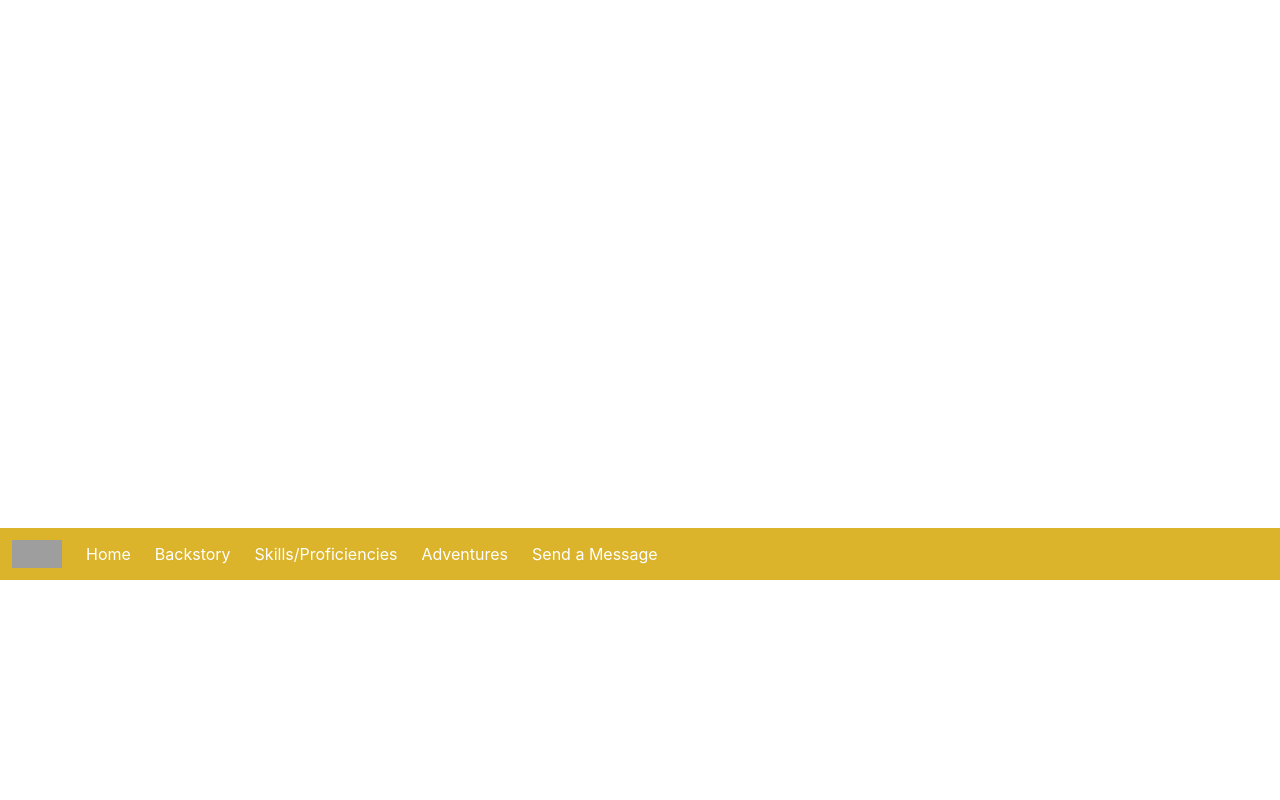
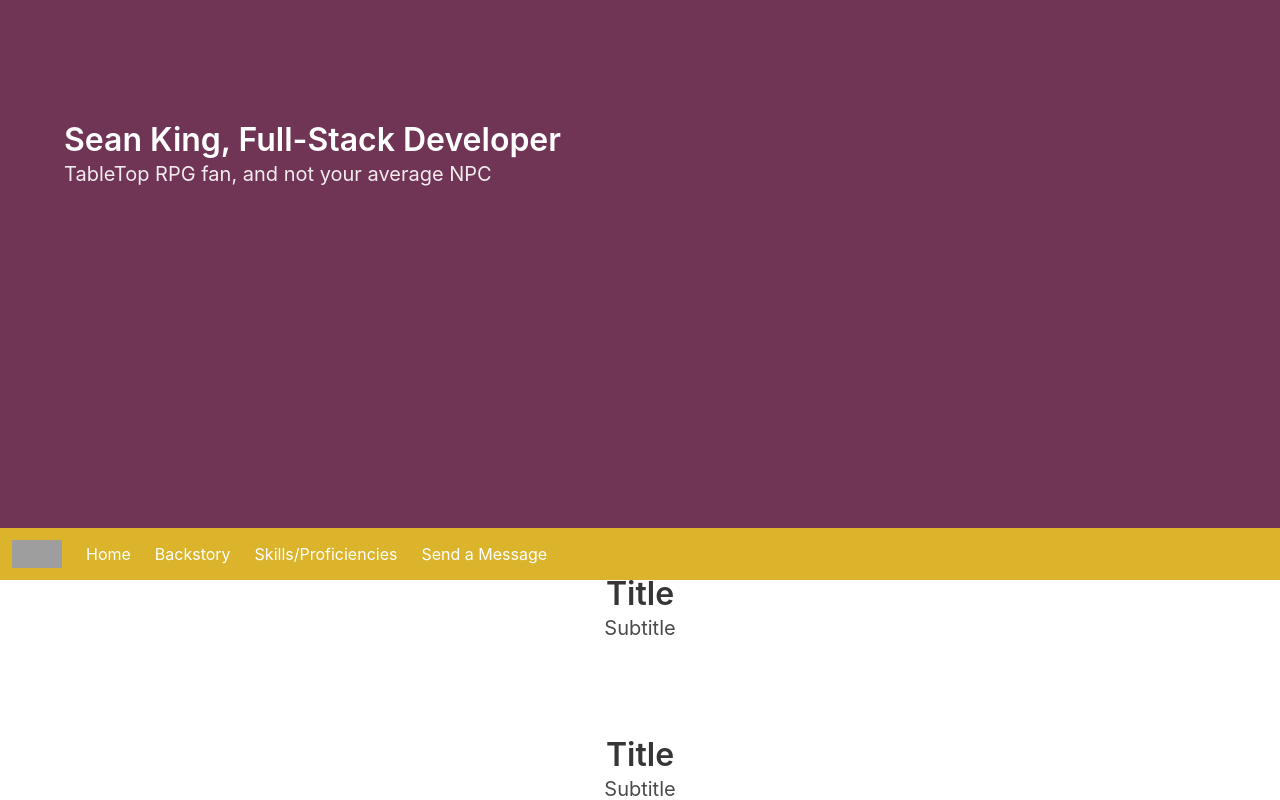
Before and after one commit to seanianking/MrKingsPortfolio, a React (Create React App) app: page /SkillsProficiencies in a window 1280 px wide. Shown: the part 220-1020 px from the top of the page. Before the commit the page ends 800 px from the top, so only its background shows below. Built offline with nearby package versions, Linux system fonts and the light colour scheme; grey boxes are pictures that could not be loaded.

Commit message:
reverting to previous commit

```diff
--- a/package.json
+++ b/package.json
@@ -11,7 +11,6 @@
     "express": "^4.17.1",
     "react": "^16.13.1",
     "react-dom": "^16.13.1",
-    "react-router-dom": "^5.2.0",
     "react-scripts": "3.4.1"
   },
   "scripts": {
--- a/public/index.html
+++ b/public/index.html
@@ -2,7 +2,7 @@
 <html lang="en">
   <head>
     <meta charset="utf-8" />
-    <link rel="icon" href="./favicon.ico" />
+    <link rel="icon" href="%PUBLIC_URL%/favicon.ico" />
     <meta name="viewport" content="width=device-width, initial-scale=1" />
     <meta name="theme-color" content="#000000" />
     <meta
--- a/src/App.js
+++ b/src/App.js
@@ -1,22 +1,19 @@
 import React from 'react';
-import { BrowserRouter as Router, Route } from "react-router-dom"
 import './index.js';
-import Landing from './pages/Landing.js';
-import Backstory from './pages/Backstory';
-import Adventures from './pages/Adventures';
-import SkillsProficiencies from './pages/SkillsProficiencies';
-import CastMessage from './components/CastMessage.js';
+import Landing from './components/pages/Landing.js';
+import Backstory from './components/pages/Backstory.js';
+import Adventures from './components/pages/Adventures.js';
+import SkillsProficiencies from './components/pages/SkillsProficiencies.js';
 
 
 function App() {
   return (
-    <Router>
-      <Route exact path="/" component={Landing}/>
-      <Route exact path="/Backstory" component={Backstory}/>
-      <Route exact path="/Adventures" component={Adventures}/>
-      <Route exact path="/SkillsProficiencies" component={SkillsProficiencies}/>
-      <CastMessage/>
-    </Router>
+    <div className="App">
+      <Landing/>
+      <Backstory/>
+      <Adventures/>
+      <SkillsProficiencies/>
+    </div>
   );
 }
 
--- a/src/components/CastMessage.js
+++ /dev/null
@@ -1,11 +0,0 @@
-import React from 'react'
-
-function CastMessage() {
-    return (
-        <div>
-
-        </div>
-    )
-}
-
-export default CastMessage
--- a/src/components/navbar.js
+++ b/src/components/navbar.js
@@ -1,9 +1,6 @@
-import React, {useContext} from 'react'
-import { CastMessageContext } from '../pages/Adventures'
+import React from 'react'
 
 function Navbar() {
-    const {handleMessageCasting, gifState} = useContext(CastMessageContext);
-
     return (
         <div>
             <nav className="navbar is-fixed-bottom is-primary" role="navigation" aria-label="main navigation">
@@ -18,9 +15,8 @@ function Navbar() {
                     <a href='/' className="navbar-item">Home</a>
                     <a href='/Backstory' className="navbar-item">Backstory</a>
                     <a href='/SkillsProficiencies' className="navbar-item">Skills/Proficiencies</a>
-                    <a href='/Adventures' className="navbar-item">Adventures</a>
                     <hr className="navbar-divider"/>
-                    <a className="navbar-item" href='' onClick={handleMessageCasting}>Send a Message</a>
+                    <a className="navbar-item">Send a Message</a>
                 </div>
 
             </nav>
--- a/src/components/BackstoryBody.js
+++ b/src/components/pages/Adventures.js
@@ -1,6 +1,6 @@
 import React from 'react'
 
-function BackstoryBody() {
+function Adventures() {
     return (
         <div>
             <div class="hero-body">
@@ -13,4 +13,4 @@ function BackstoryBody() {
     )
 }
 
-export default BackstoryBody;
+export default Adventures
--- a/src/components/AdventuresBody.js
+++ b/src/components/pages/Backstory.js
@@ -1,6 +1,6 @@
 import React from 'react'
 
-function AdventuresBody() {
+function Backstory() {
     return (
         <div>
             <div class="hero-body">
@@ -13,4 +13,4 @@ function AdventuresBody() {
     )
 }
 
-export default AdventuresBody;
+export default Backstory
--- a/src/pages/Landing.js
+++ b/src/components/pages/Landing.js
@@ -1,6 +1,6 @@
 import React from 'react'
-import Navbar from '../components/navbar'
-import LandingBody from '../components/LandingBody'
+import Navbar from '../navbar'
+import LandingBody from '../LandingBody'
 
 export default function Landing() {
     return (
--- a/src/components/SkillsProficienciesBody.js
+++ b/src/components/pages/SkillsProficiencies.js
@@ -1,9 +1,9 @@
 import React from 'react'
 
-function SkillsProficienciesBody() {
+function SkillsProficiencies() {
     return (
         <div>
-            <div class="hero-body is-primary">
+            <div class="hero-body">
                 <div class="container has-text-centered">
                     <h1 class="title">Title</h1>
                     <h2 class="subtitle">Subtitle</h2>
@@ -13,4 +13,4 @@ function SkillsProficienciesBody() {
     )
 }
 
-export default SkillsProficienciesBody;
+export default SkillsProficiencies
--- a/src/pages/Adventures.js
+++ /dev/null
@@ -1,28 +0,0 @@
-import React, {useState} from 'react'
-import AdventuresBody from '../components/AdventuresBody'
-import Navbar from '../components/navbar'
-
-export const CastMessageContext = React.createContext({
-});
-
-function Adventures() {
-    const [castState, setCastState] = useState(true);
-
-    const handleMessageCasting = e => {
-        e.preventDefault();
-        console.log('ready to cast');
-        setCastState(!castState);
-    }
-
-
-    return (
-            <CastMessageContext.Provider value = {{
-                handleMessageCasting, castState
-            }}>
-            <AdventuresBody/>
-            <Navbar/>
-            </CastMessageContext.Provider>
-    )
-}
-
-export default Adventures
--- a/src/pages/Backstory.js
+++ /dev/null
@@ -1,14 +0,0 @@
-import React from 'react'
-import Navbar from '../components/navbar'
-import BackstoryBody from '../components/BackstoryBody'
-
-function Backstory() {
-    return (
-        <div>
-            <Navbar/>
-            <BackstoryBody/>
-        </div>
-    )
-}
-
-export default Backstory
--- a/src/pages/SkillsProficiencies.js
+++ /dev/null
@@ -1,14 +0,0 @@
-import React from 'react'
-import Navbar from '../components/navbar'
-import SkillsProficienciesBody from '../components/SkillsProficienciesBody'
-
-function SkillsProficiencies() {
-    return (
-        <div>
-            <Navbar/>
-            <SkillsProficienciesBody/>
-        </div>
-    )
-}
-
-export default SkillsProficiencies
```
Also changed, not shown: 1 other file (tests, documents, lock files or other folders).
